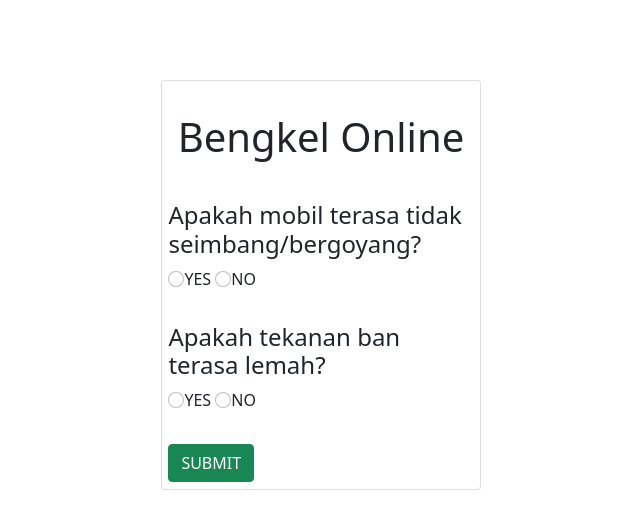
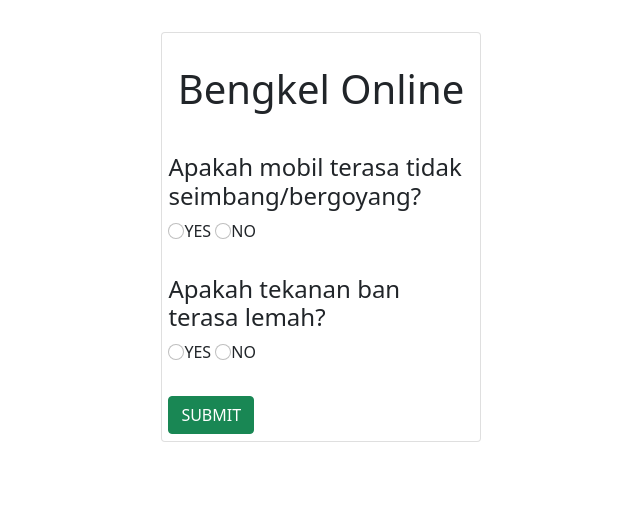
Before and after one commit to fakhrinail/II4042_ExpertSystem, a Flask app: page /questions/tire in a window 1280 px wide. Shown: the top 529 px of the page, without its empty margins (319-959 px from the left). Run offline with Flask 2, Linux system fonts and the light colour scheme.

Commit message:
revisi halaman 2dan 3

```diff
--- a/static/stylesheets/conclusion.css
+++ b/static/stylesheets/conclusion.css
@@ -1,5 +1,5 @@
 .card1 {
-    margin: 5rem 30rem;
+    margin: 2rem 30rem;
     float: none;
     margin-bottom: 10px;
     padding: 2rem 0.4rem 0.4rem 0.4rem;
--- a/static/stylesheets/expert_system.css
+++ b/static/stylesheets/expert_system.css
@@ -1,5 +1,5 @@
 .card1 {
-    margin: 5rem 30rem;
+    margin: 2rem 30rem;
     float: none;
     margin-bottom: 10px;
     padding: 2rem 0.4rem 0.4rem 0.4rem;
@@ -12,3 +12,7 @@
 .question{
     margin-bottom: 2em;
 }
+
+body{
+    background-color: blue;
+}
```
